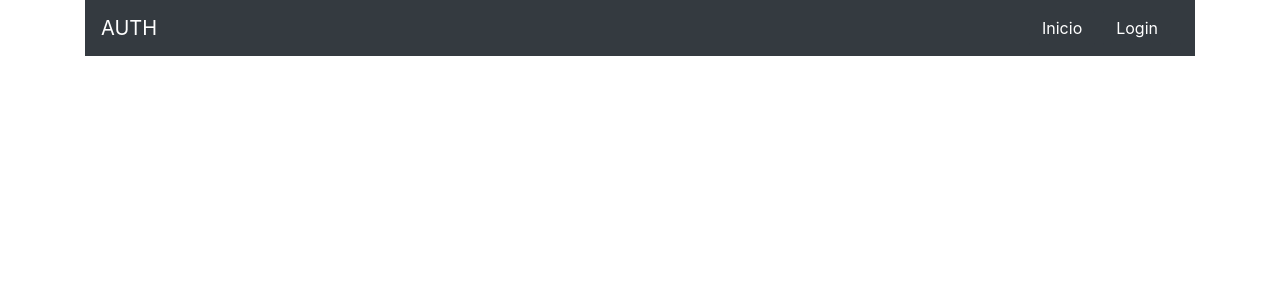
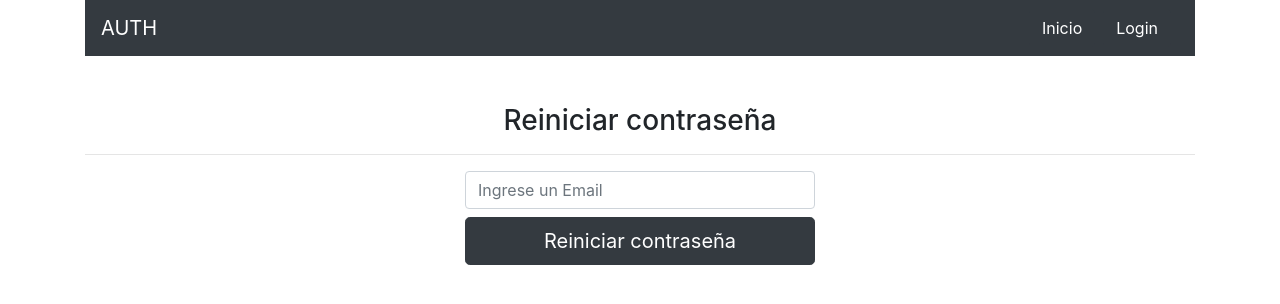
Before and after one commit to Pablo2e/React, a React (Create React App) app in the folder login-udemy-1/: page /reset in a window 1280 px wide. Shown: the top 304 px of the page. Built offline with nearby package versions, Linux system fonts and the light colour scheme; no server answers.

Commit message:
formateo de fechas con Moments.js y recuperar contraseña

```diff
--- a/login-udemy-1/package.json
+++ b/login-udemy-1/package.json
@@ -7,6 +7,7 @@
     "@testing-library/react": "^9.5.0",
     "@testing-library/user-event": "^7.2.1",
     "firebase": "^7.19.1",
+    "moment": "^2.28.0",
     "react": "^16.13.1",
     "react-dom": "^16.13.1",
     "react-router-dom": "^5.2.0",
--- a/login-udemy-1/src/App.jsx
+++ b/login-udemy-1/src/App.jsx
@@ -4,6 +4,7 @@
 import Login from './components/Login';
 import Admin from './components/Admin';
 import {auth} from './firebase'
+import Reset from './components/Reset';
 
 function App() {
 
@@ -34,6 +35,9 @@
           <Route path="/admin">
             <Admin />
           </Route>
+          <Route path="/reset">
+            <Reset />
+          </Route>
         </Switch>
       </div>
     </Router>
--- a/login-udemy-1/src/components/Firestore.jsx
+++ b/login-udemy-1/src/components/Firestore.jsx
@@ -1,5 +1,7 @@
 import React from 'react'
 import {db} from '../firebase'
+import moment from 'moment'
+import 'moment/locale/es'
 
 const Firestore = (props) => {
 
@@ -28,7 +30,7 @@
 
       obtenerDatos()
 
-    }, [])
+    }, [props.user.uid])
 
     const agregar = async (e) => {
       e.preventDefault()
@@ -111,7 +113,7 @@
                         {
                         tareas.map(item => (
                             <li className="list-group-item" key={item.id}>
-                            {item.name}
+                            {item.name} - {moment(item.fecha).format('LLL')}
                             <button
                                 className="btn btn-danger btn-sm float-right"
                                 onClick={() => eliminar(item.id)}
--- a/login-udemy-1/src/components/Login.jsx
+++ b/login-udemy-1/src/components/Login.jsx
@@ -130,6 +130,17 @@
                             esRegistro ? '¿Ya estas registrado?' : '¿No tienes cuenta?'
                         }
                     </button>
+                    {
+                        !esRegistro ?(
+                            <button
+                                className="btn btn-lg btn-danger btn-sm btn-block mt-2"
+                                type="button"
+                                onClick={() => props.history.push('/reset')}
+                            >
+                                Recuperar contraseña
+                            </button>
+                        ) : null
+                    }
                    </form>
                </div>
            </div>
--- /dev/null
+++ b/login-udemy-1/src/components/Reset.jsx
@@ -0,0 +1,68 @@
+import React from 'react'
+import {auth} from '../firebase'
+import {withRouter} from 'react-router-dom'
+
+const Reset = (props) => {
+
+    const [email, setEmail] = React.useState('')
+    const [error, setError] = React.useState(null)
+
+    const procesarDatos = e => {
+        e.preventDefault()
+        if(!email.trim()){
+            // console.log('Ingrese Email')
+            setError('Ingrese Email')
+            return
+        }
+        setError(null)
+        recuperar()
+    }
+
+    const recuperar = React.useCallback(async () =>{
+        try {
+            await auth.sendPasswordResetEmail(email)
+            console.log('Correo enviado')
+            props.history.push('/Login')
+        } catch (error) {
+            console.log(error)
+            setError(error.message)
+        }
+    }, [email, props.history])
+
+    return (
+        <div className="mt-5">
+           <h3 className="text-center">
+               Reiniciar contraseña
+           </h3>
+           <hr/>
+           <div className="row justify-content-center">
+               <div className="col-12 col-sm-8 col-md-6 col-xl-4">
+                   <form onSubmit={procesarDatos}>
+                       {
+                            error && (
+                                <div className="alert alert-danger">
+                                    {error}
+                                </div>
+                            )
+                       }
+                        <input
+                            type="email"
+                            className="form-control mb-2"
+                            placeholder="Ingrese un Email"
+                            onChange={e => setEmail(e.target.value)}
+                            value={email}
+                        />
+                        <button
+                            className="btn btn-dark btn-lg btn-block"
+                            type="submit"
+                        >
+                            Reiniciar contraseña
+                        </button>
+                    </form>
+                </div>
+           </div>
+        </div>
+    )
+}
+
+export default withRouter(Reset)
```
Also changed, not shown: 1 other file (tests, documents, lock files or other folders).
